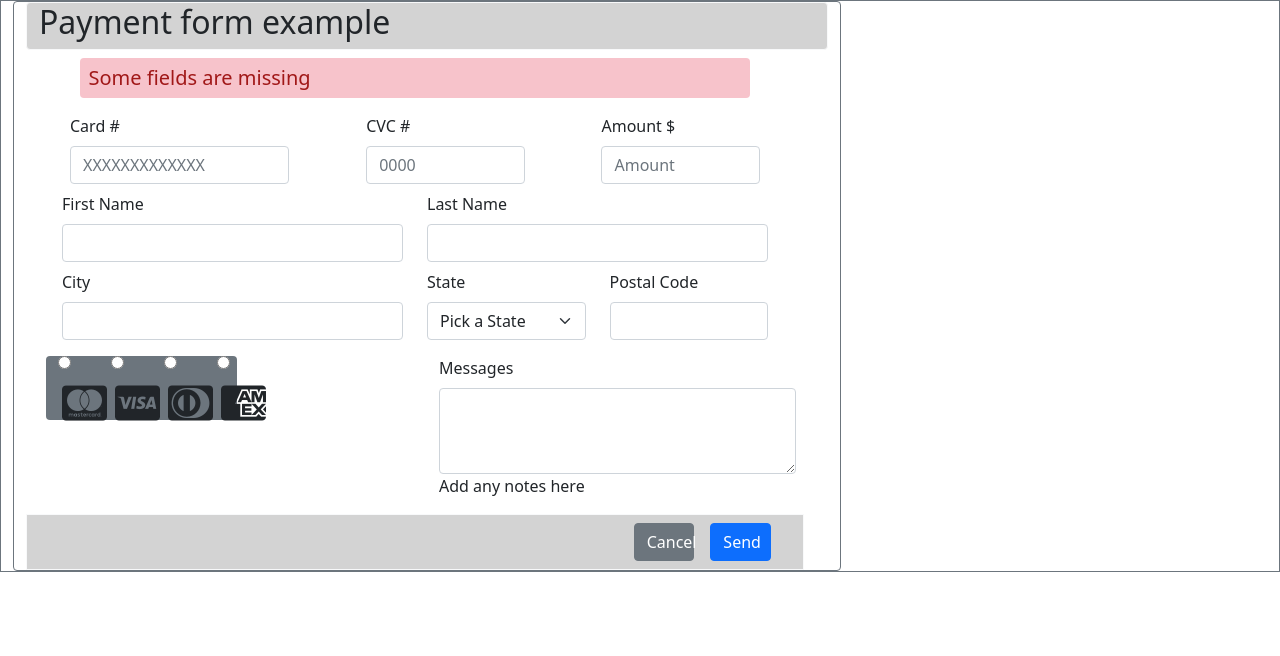
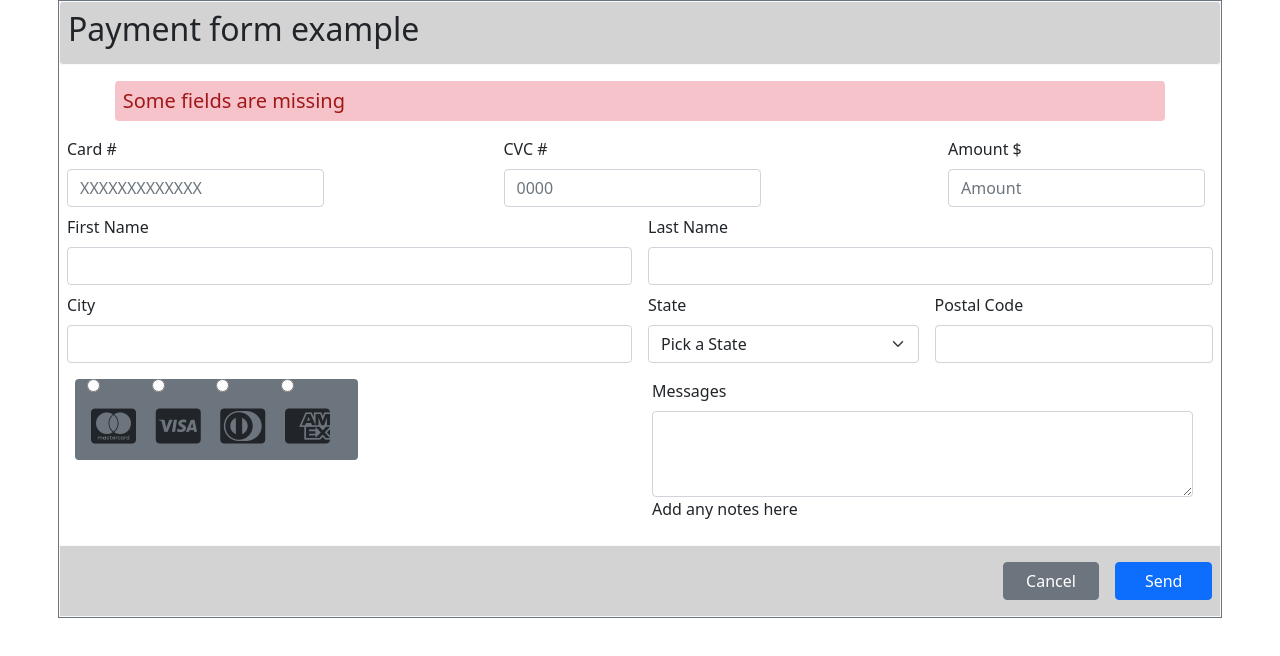
Before and after one commit to 4GeeksAcademy/omararcx-forms, a plain HTML site: page index.html in a window 1280 px wide. Drawn offline with nearby package versions, Linux system fonts and the light colour scheme.

Commit message:
third commit

```diff
--- a/index.html
+++ b/index.html
@@ -9,46 +9,46 @@
     <title>Document</title>
 </head>
 <body>
-    <div class="container-fluid border border-secondary">
-        <div class="row">
-            <div class="col-8">
-                <form class="container border border-secondary rounded">
-                    <div class="row border border-light rounded" id="lightbg">
-                        <h2>Payment form example</h2>
-                    </div>
-                    <div class="row container d-flex justify-content-center">
+    <div class="container p-0">
+        <div class="row border border-secondary p-0">
+            <div class="col-12 p-0">
+                <div class="border border-light rounded p-2" id="lightbg">
+                    <h2>Payment form example</h2>
+                </div>
+                    <form class="rounded p-2">
+                        <div class="d-flex justify-content-center">
                             <h5 class="col-11 p-2 m-2 rounded" id="lightwarning"> Some fields are missing</h5>
                         </div>
-                        <div class="row container-fluid d-flex justify-content-between">
-                            <div class="col-4 m-2 ">
+                        <div class="d-flex justify-content-between">
+                            <div class="my-2">
                                 <label for="card#" class="form-label">Card #</label>
                                 <input type="text" placeholder="XXXXXXXXXXXXX" class="form-control" id="card#">
                             </div>
-                            <div class="col-3 m-2">
+                            <div class="my-2">
                                 <label for="CVC" class="form-label">CVC #</label>
                                 <input type="text" placeholder="0000" class="form-control" id="CVC">
                             </div>
-                            <div class="col-3 m-2">
+                            <div class="m-2">
                                 <label for="amount" class="form-label">Amount</label>
                                 <span> <label for="amount"> $ </label><input type="text" placeholder="Amount" class="form-control" id="amount"> </span>
                             </div>
                         </div>
-                        <div class="row container-fluid d-flex justify-content-between mb-2">
-                            <div class="col-6 container-fluid">
+                        <div class="d-flex justify-content-between mb-2">
+                            <div class="w-50 pe-2">
                                 <label for="name" class="form-label">First Name</label>
                                 <input type="name" class="form-control" id="name">
                             </div>
-                            <div class="col-6 container-fluid">
+                            <div class="w-50 ps-2">
                                 <label for="lastName" class="form-label">Last Name</label>
                                 <input type="name" class="form-control" id="lastName">
                             </div>
                         </div>
-                        <div class="row container-fluid justify-content-between mb-3">
-                            <div class="col-6">
+                        <div class="d-flex justify-content-between mb-3">
+                            <div class="w-50 pe-2">
                                 <label for="city" class="form-label">City</label>
                                 <input type="Text" class="form-control" id="city">
                             </div>
-                            <div class="col-3">
+                            <div class="w-25 px-2">
                                     <label for="inputState" class="form-label">State</label>
                                     <select id="inputState" class="form-select">
                                     <option selected>Pick a State</option>
@@ -57,7 +57,7 @@
                                     <option>Santander</option>
                                     </select>
                             </div>
-                            <div class="col-3">
+                            <div class="w-25 ps-2">
                                 <label for="postalCode" class="form-label">Postal Code</label>
                                 <input type="text" class="form-control" id="postalCode">
                             </div>
@@ -88,12 +88,11 @@
                                 <p>Add any notes here</p>
                             </div>
                         </div>
-
-                    <div class="row container-fluid d-flex justify-content-end border border-light" id="lightbg">
-                        <button type="submit" class="col-1 btn btn-secondary m-2">Cancel</button>
-                        <button type="submit" class="col-1 btn btn-primary m-2">Send</button>
-                    </div>
                 </form>
+                <div class="d-flex justify-content-end border border-light py-2" id="lightbg">
+                    <button type="submit" class="col-1 btn btn-secondary m-2">Cancel</button>
+                    <button type="submit" class="col-1 btn btn-primary m-2">Send</button>
+                </div>
             </div>
         </div>
     </div>
--- a/styles.css
+++ b/styles.css
@@ -9,5 +9,5 @@
 }
 
 #cards {
-    height: 4rem;
+   /* height: 4rem; */
 }
```
